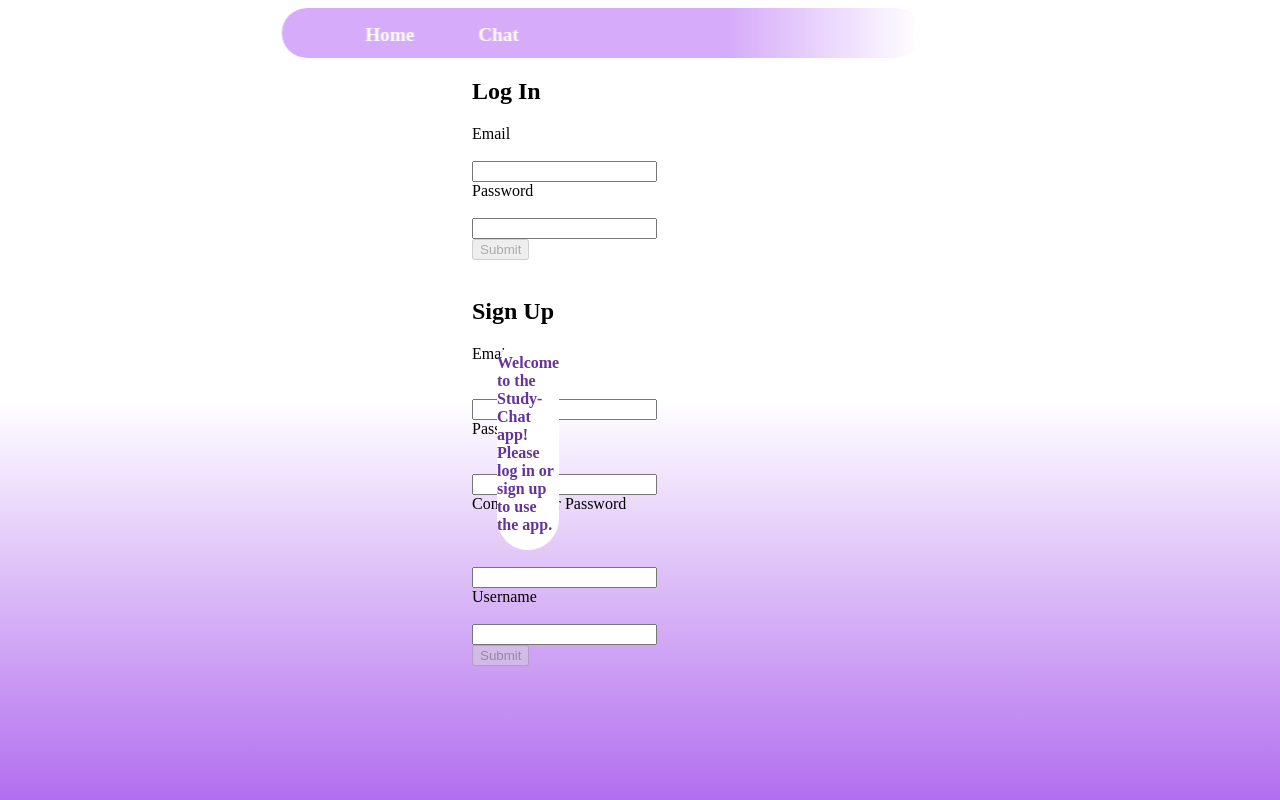
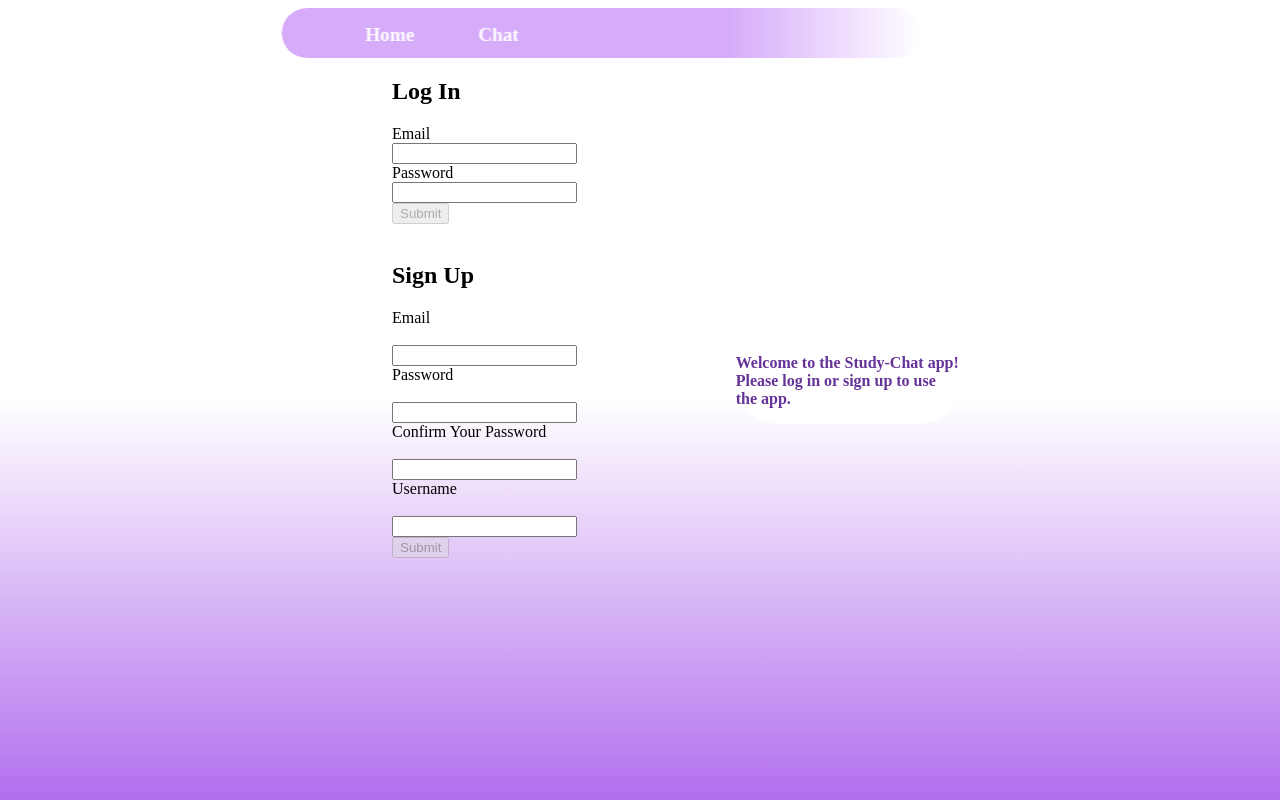
Before and after one commit to badihaki/study-chat, an Angular app in the folder study-chat-app/: page / in a window 1280 px wide. Built offline with nearby package versions, Linux system fonts and the light colour scheme.

Commit message:
updated style

```diff
--- a/study-chat-app/src/app/auth/auth.component.scss
+++ b/study-chat-app/src/app/auth/auth.component.scss
@@ -2,16 +2,17 @@
     display: flex;
     flex-direction: row;
     position: absolute;
+    // width: 100%;
 }
 .authorization{
     position: relative;
-    left: 5rem;
+    // left: 5rem;
 }
 .instructions{
     position: relative;
-    right: 5rem;
     top: 35vh;
-    height: 10%;
+    height: fit-content;
+    width: 30vw;
 
     align-content: center;
 
--- a/study-chat-app/src/app/chat-launcher/chat-launcher.component.scss
+++ b/study-chat-app/src/app/chat-launcher/chat-launcher.component.scss
@@ -7,3 +7,8 @@ button.leave{
     top: 50%;
     right: 45%;
 }
+
+#chat-join{
+    margin-top: 1rem;
+    margin-bottom: 1rem;
+}
```
